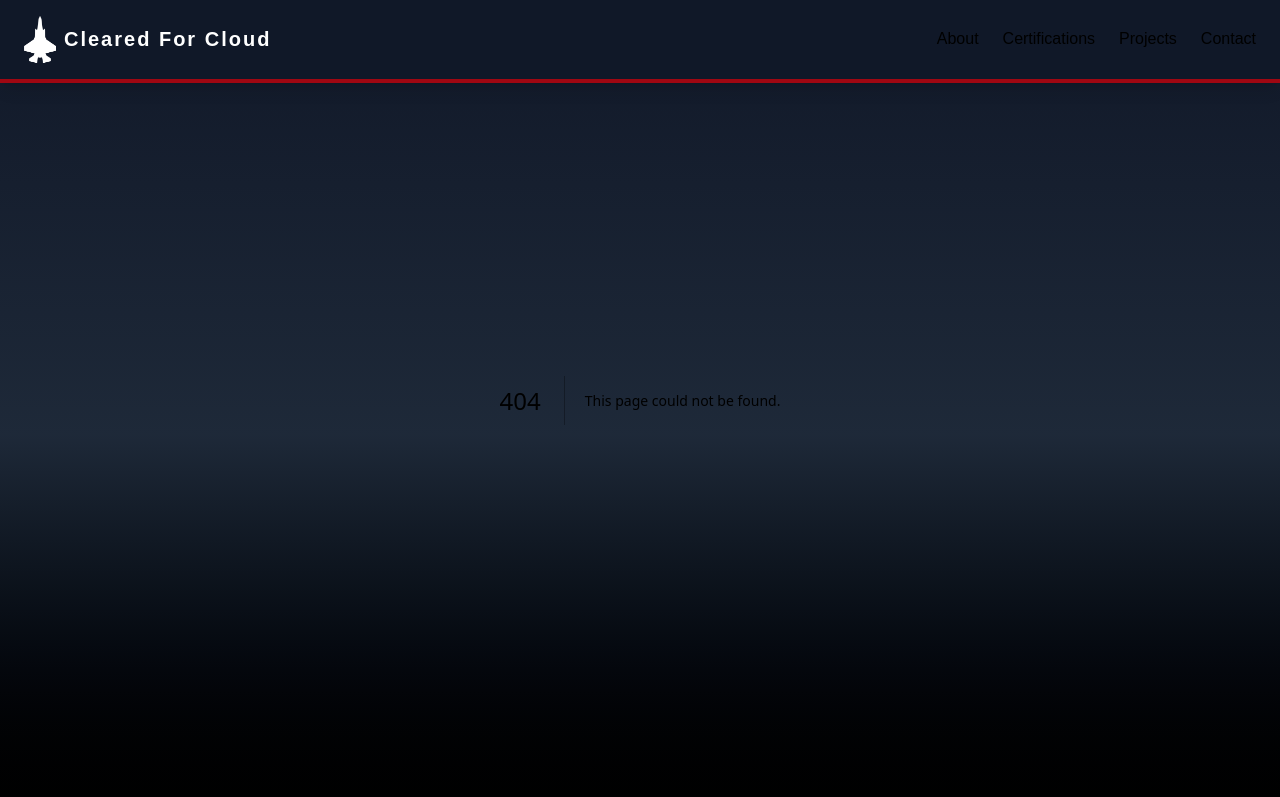
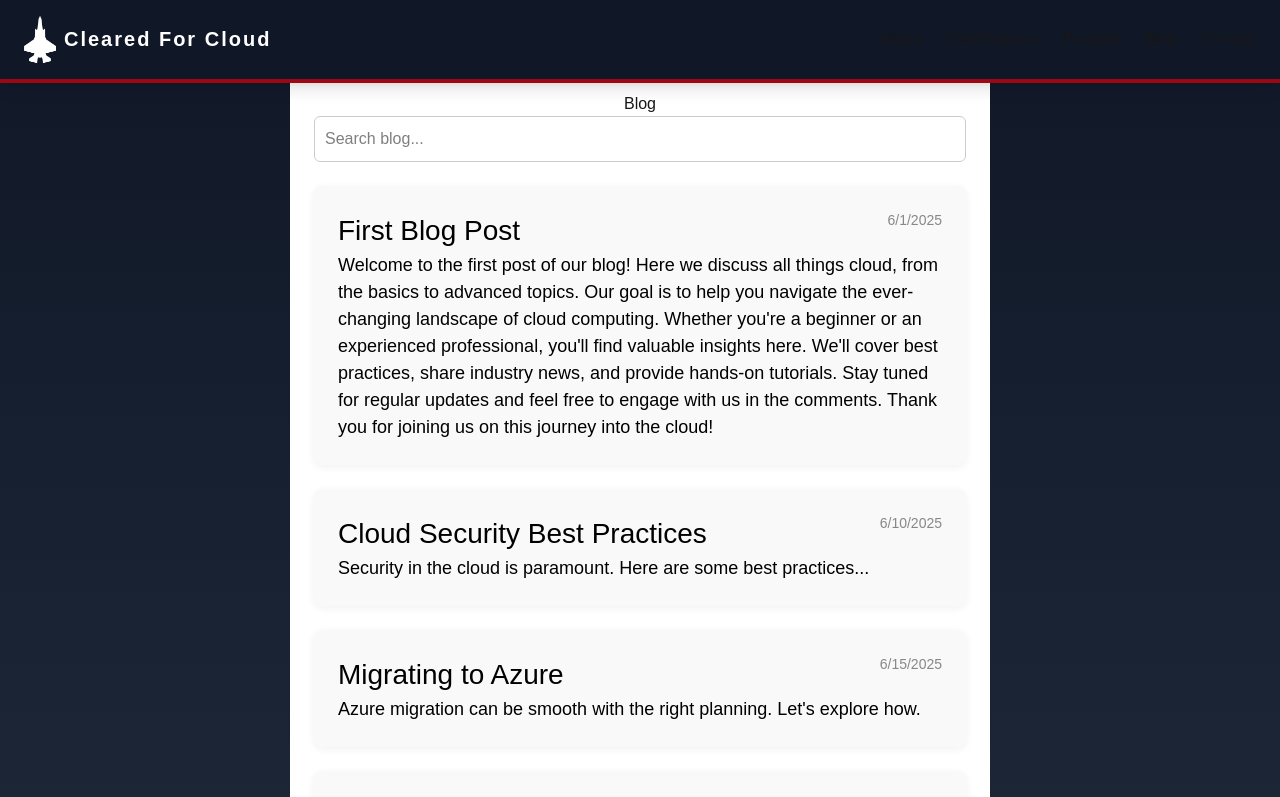
Before and after one commit to andrewmudge/clearedforcloud, a Next.js app: page /blog in a window 1280 px wide. Before the commit this address had no page. Shown: the top 797 px of the page. Built offline with nearby package versions, Linux system fonts and the light colour scheme.

Commit message:
added blog

```diff
--- /dev/null
+++ b/app/blog/page.tsx
@@ -0,0 +1,183 @@
+"use client";
+import React, { useState } from "react";
+
+// Expanded sample blog data
+const blogEntries = [
+  {
+    id: 1,
+    title: "First Blog Post",
+    date: "2025-06-01",
+    body:
+      "Welcome to the first post of our blog! Here we discuss all things cloud, from the basics to advanced topics. Our goal is to help you navigate the ever-changing landscape of cloud computing. Whether you're a beginner or an experienced professional, you'll find valuable insights here. We'll cover best practices, share industry news, and provide hands-on tutorials. Stay tuned for regular updates and feel free to engage with us in the comments. Thank you for joining us on this journey into the cloud!",
+  },
+  {
+    id: 2,
+    title: "Cloud Security Best Practices",
+    date: "2025-06-10",
+    body: "Security in the cloud is paramount. Here are some best practices...",
+  },
+  {
+    id: 3,
+    title: "Migrating to Azure",
+    date: "2025-06-15",
+    body: "Azure migration can be smooth with the right planning. Let's explore how.",
+  },
+  {
+    id: 4,
+    title: "Understanding AWS Pricing",
+    date: "2025-06-18",
+    body: "AWS pricing can be complex. This post breaks down the basics for you.",
+  },
+  {
+    id: 5,
+    title: "Serverless Architectures Explained",
+    date: "2025-06-20",
+    body: "Serverless is changing the way we build apps. Learn the fundamentals here.",
+  },
+  {
+    id: 6,
+    title: "Kubernetes for Beginners",
+    date: "2025-06-22",
+    body: "Kubernetes can be intimidating. This guide will help you get started.",
+  },
+  {
+    id: 7,
+    title: "Multi-Cloud Strategies",
+    date: "2025-06-25",
+    body: "Should you use more than one cloud provider? Let's weigh the pros and cons.",
+  },
+  {
+    id: 8,
+    title: "CI/CD in the Cloud",
+    date: "2025-06-27",
+    body: "Continuous Integration and Deployment are easier than ever in the cloud.",
+  },
+  {
+    id: 9,
+    title: "Cost Optimization Tips",
+    date: "2025-06-29",
+    body: "Save money on your cloud bill with these practical tips.",
+  },
+  {
+    id: 10,
+    title: "Cloud Compliance Essentials",
+    date: "2025-07-01",
+    body: "Stay compliant in the cloud by following these essential guidelines.",
+  },
+];
+
+// Highlight helper
+function highlightText(text: string, query: string) {
+  if (!query) return text;
+  const regex = new RegExp(`(${query.replace(/[.*+?^${}()|[\]\\]/g, '\\$&')})`, "gi");
+  const parts = text.split(regex);
+  return parts.map((part, i) =>
+    regex.test(part) ? (
+      <mark key={i} style={{ background: "#ffe066", color: "#000", padding: 0 }}>
+        {part}
+      </mark>
+    ) : (
+      part
+    )
+  );
+}
+
+const BlogPage: React.FC = () => {
+  const [search, setSearch] = useState("");
+
+  const filteredEntries = blogEntries.filter(
+    (entry) =>
+      entry.title.toLowerCase().includes(search.toLowerCase()) ||
+      entry.body.toLowerCase().includes(search.toLowerCase())
+  );
+
+  return (
+    <div
+      style={{
+        maxWidth: 700,
+        margin: "0 auto",
+        padding: 24,
+        overflowY: "auto",
+        boxSizing: "border-box",
+        background: "#fff",
+      }}
+    >
+      <h1 style={{ textAlign: "center" }}>Blog</h1>
+      <input
+        type="text"
+        placeholder="Search blog..."
+        value={search}
+        onChange={(e) => setSearch(e.target.value)}
+        style={{
+          width: "100%",
+          padding: 10,
+          marginBottom: 24,
+          fontSize: 16,
+          borderRadius: 6,
+          border: "1px solid #ccc",
+          color: "#000",
+        }}
+      />
+      <div>
+        {filteredEntries.length === 0 && (
+          <p style={{ textAlign: "center", color: "#888" }}>No entries found.</p>
+        )}
+        {filteredEntries.map((entry, idx) => (
+          <div
+            key={entry.id}
+            style={{
+              background: "#f9f9f9",
+              borderRadius: 8,
+              marginBottom: idx === filteredEntries.length - 1 ? 0 : 24,
+              boxShadow: "0 2px 8px rgba(0,0,0,0.06)",
+              padding: 24,
+              position: "relative",
+            }}
+          >
+            <div
+              style={{
+                position: "absolute",
+                top: 24,
+                right: 24,
+                color: "#888",
+                fontSize: 14,
+              }}
+            >
+              {new Date(entry.date).toLocaleDateString()}
+            </div>
+            <h2 style={{ marginTop: 0, color: "#000", fontSize: 28 }}>
+              {highlightText(entry.title, search)}
+            </h2>
+            <p style={{ marginBottom: 0, color: "#000", fontSize: 18 }}>
+              {highlightText(entry.body, search)}
+            </p>
+          </div>
+        ))}
+      </div>
+    </div>
+  );
+};
+
+const Header = () => (
+  <header style={{ padding: "16px 0", textAlign: "center", background: "#f1f1f1" }}>
+    <h1 style={{ margin: 0, fontSize: 24 }}>My Blog</h1>
+  </header>
+);
+
+const Footer = () => (
+  <footer style={{ padding: "16px 0", textAlign: "center", background: "#f1f1f1" }}>
+    <p style={{ margin: 0, fontSize: 14 }}>© 2025 My Blog. All rights reserved.</p>
+  </footer>
+);
+
+const App = () => (
+  <div style={{ display: "flex", flexDirection: "column", minHeight: "100vh" }}>
+    <Header />
+    <main style={{ flex: 1 }}>
+      <BlogPage />
+    </main>
+    <Footer />
+  </div>
+);
+
+export default App;
--- a/app/components/HeaderWithToggle.tsx
+++ b/app/components/HeaderWithToggle.tsx
@@ -9,11 +9,13 @@ export default function HeaderWithToggle() {
 
   return (
     <header className="fixed top-0 left-0 w-full z-50 bg-gray-900 border-b-4 border-red-800 shadow-lg">
-
       {/* Main header row */}
       <div className="flex justify-between items-center px-6 py-4">
         <div className="flex items-center text-xl font-bold tracking-widest text-white gap-2">
-          <Link href="/" className="flex items-center gap-2 hover:text-red-500 transition-colors">
+          <Link
+            href="/"
+            className="flex items-center gap-2 hover:text-red-500 transition-colors"
+          >
             <Image src="/jet2.svg" alt="Jet Icon" width={32} height={32} />
             Cleared For Cloud
           </Link>
@@ -21,10 +23,33 @@ export default function HeaderWithToggle() {
 
         {/* Desktop Menu */}
         <nav className="hidden md:flex space-x-6">
-          <Link href="/#about" className="hover:text-red-600 transition-colors">About</Link>
-          <Link href="/#certifications" className="hover:text-red-600 transition-colors">Certifications</Link>
-          <Link href="/projects" className="hover:text-red-600 transition-colors">Projects</Link>
-          <Link href="/#contact" className="hover:text-red-600 transition-colors">Contact</Link>
+          <Link
+            href="/#about"
+            className="hover:text-red-600 transition-colors"
+          >
+            About
+          </Link>
+          <Link
+            href="/#certifications"
+            className="hover:text-red-600 transition-colors"
+          >
+            Certifications
+          </Link>
+          <Link
+            href="/projects"
+            className="hover:text-red-600 transition-colors"
+          >
+            Projects
+          </Link>
+          <Link href="/blog" className="hover:text-red-600 transition-colors">
+            Blog
+          </Link>
+          <Link
+            href="/#contact"
+            className="hover:text-red-600 transition-colors"
+          >
+            Contact
+          </Link>
         </nav>
 
         {/* Mobile Toggle Button */}
@@ -39,10 +64,33 @@ export default function HeaderWithToggle() {
         {/* Mobile Menu */}
         {isOpen && (
           <nav className="absolute top-16 left-0 w-full bg-gray-900 text-center flex flex-col space-y-4 py-4 border-t border-red-800 md:hidden z-50">
-            <Link href="/#about" className="hover:text-red-600 transition-colors">About</Link>
-            <Link href="/#certifications" className="hover:text-red-600 transition-colors">Certifications</Link>
-            <Link href="/projects" className="hover:text-red-600 transition-colors">Projects</Link>
-            <Link href="/#contact" className="hover:text-red-600 transition-colors">Contact</Link>
+            <Link
+              href="/#about"
+              className="hover:text-red-600 transition-colors"
+            >
+              About
+            </Link>
+            <Link
+              href="/#certifications"
+              className="hover:text-red-600 transition-colors"
+            >
+              Certifications
+            </Link>
+            <Link
+              href="/projects"
+              className="hover:text-red-600 transition-colors"
+            >
+              Projects
+            </Link>
+            <Link href="/blog" className="hover:text-red-600 transition-colors">
+              Blog
+            </Link>
+            <Link
+              href="/#contact"
+              className="hover:text-red-600 transition-colors"
+            >
+              Contact
+            </Link>
           </nav>
         )}
       </div>
```
Also changed, not shown: public/project1.png.
